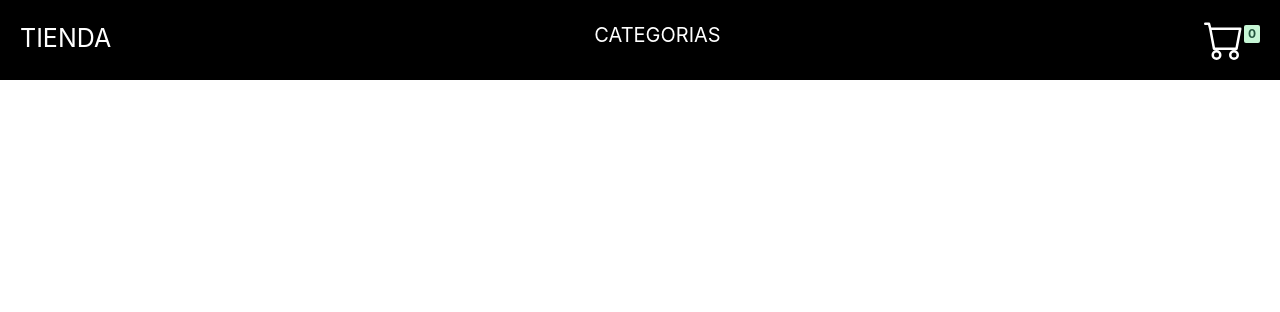
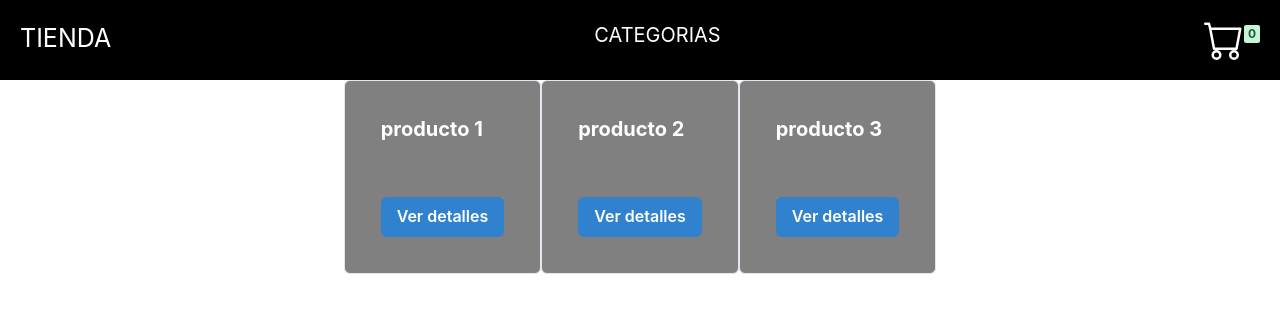
Before and after one commit to Alanjcab/React, a React (Vite) app: page /categoria/a in a window 1280 px wide. Shown: the top 312 px of the page. Built offline with nearby package versions, Linux system fonts and the light colour scheme.

Commit message:
segunda entrega

```diff
--- a/src/App.jsx
+++ b/src/App.jsx
@@ -2,7 +2,7 @@ import { BrowserRouter, Route, Routes } from "react-router-dom"
 import ItemsListContainer from "./components/ItemsListContainer"
 import NavBar from "./components/Navbar"
 import ItemDetailContainer from "./components/ItemDetailContainer"
-import Item from "./components/Item"
+
 
 
 export const App = () => {
@@ -12,7 +12,7 @@ export const App = () => {
       <Routes>
         <Route exact path = '/' element={<ItemsListContainer/>}/>
         <Route exact path = '/product/:id' element={<ItemDetailContainer/>}/>
-        <Route exact path = '/categoria/:categoria' element={<ItemDetailContainer/>}/>
+        <Route exact path = '/categoria/:categoria' element={<ItemsListContainer/>}/>
       </Routes>
     </BrowserRouter>
 
--- a/src/components/Item.jsx
+++ b/src/components/Item.jsx
@@ -1,7 +1,7 @@
-import {Card,Stack,CardBody,Heading,CardFooter,Button} from "@chakra-ui/react"
+import {Card,Stack,CardBody,Heading,CardFooter,Button,Text} from "@chakra-ui/react"
 import { Link } from "react-router-dom"
 
-const Item = ({name, id,}) => {
+const Item = ({name, id, categoria, description}) => {
 
   return (
     <>
@@ -9,12 +9,15 @@ const Item = ({name, id,}) => {
   direction={{ base: 'column', sm: 'row' }}
   overflow='hidden'
   variant='outline'
+  bg='grey'
+  color='white'
+  p='4'
 >
   <Stack>
     <CardBody>
       <Heading size='md'>{name}</Heading>
     </CardBody>
-
+      <Text>{categoria}</Text>
     <CardFooter>
       <Button variant='solid' colorScheme='blue'>
         <Link to={`/product/${id}`}>
--- a/src/components/ItemDetails.jsx
+++ b/src/components/ItemDetails.jsx
@@ -1,8 +1,8 @@
 
-import {Card,Stack,CardBody,Heading,CardFooter,Button,Text} from "@chakra-ui/react"
+import {Card,Stack,CardBody,Heading,CardFooter,Button,Text,Center} from "@chakra-ui/react"
 import { useParams } from "react-router-dom"
 
-const ItemDetails = ({productos}) => {
+const ItemDetails = ({ productos }) => {
 
     const {id} = useParams()
 
@@ -14,10 +14,14 @@ const ItemDetails = ({productos}) => {
             filterProduct.map((p)=>{
                 return (
                     <>
+                    <Center p ="1 rem">
                     <Card
                   direction={{ base: 'column', sm: 'row' }}
                   overflow='hidden'
                   variant='outline'
+                  bg='grey'
+                  color='white'
+                  p='4'
                 >
                   <Stack>
                     <CardBody>
@@ -32,6 +36,7 @@ const ItemDetails = ({productos}) => {
                     </CardFooter>
                   </Stack>
                 </Card>
+                </Center>
                     </>
                   )
             })
--- a/src/components/Itemlist.jsx
+++ b/src/components/Itemlist.jsx
@@ -1,6 +1,6 @@
 import Item from "./Item"
 
-const Itemlist = ({productos}) => {
+const Itemlist = ({ productos }) => {
 
   return (
     <>
--- a/src/components/ItemsListContainer.jsx
+++ b/src/components/ItemsListContainer.jsx
@@ -1,9 +1,11 @@
 import Itemlist from "./Itemlist"
 import { useParams } from "react-router-dom"
-
+import {Center,Flex} from "@chakra-ui/react"
 const ItemsListContainer = () => {
 
   const {categoria} = useParams()
+
+  console.log(categoria)
 
   const productos = [
     {id: "1", name: "producto 1", description: "descripcion del producto", price: 100, categoria:"a"},
@@ -34,12 +36,14 @@ mostrarProductos
   console.log(error)
 })
 
-const filterCategoria = productos.filter((productos)=> productos.cateria == categoria)
+const filterCategoria = productos.filter((productos)=> productos.categoria === categoria)
 
   return (
+    <Center p ="1 rem">
     <>
-    <Itemlist productos={filterCategoria} />
+    {categoria ? <Itemlist productos={filterCategoria}/> : <Itemlist productos ={productos}/>}
     </>
+    </Center>
 
   )
 }
```
Also changed, not shown: src/components/Form.jsx (added, +8 -0 lines), src/components/NavBar.jsx (+4 -4 lines), src/components/Count.jsx (added).
